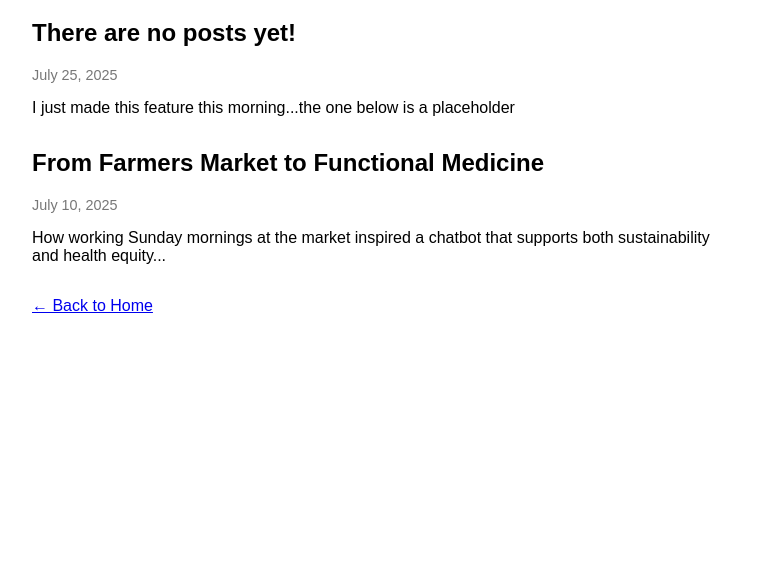
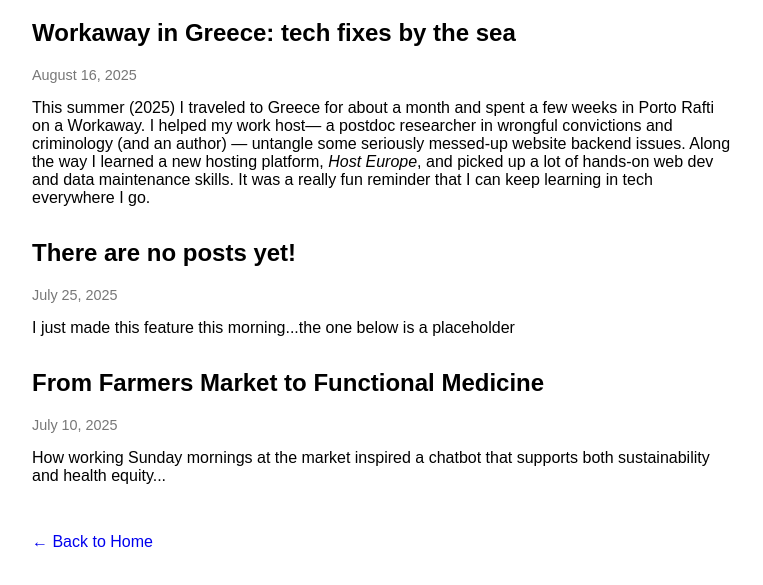
Before and after one commit to lfaris1234/lfaris1234.github.io, a plain HTML site: page blog.html in a window 1280 px wide. Shown: the part 103-688 px from the top of the page, without its empty margins (258-1021 px from the left). Drawn offline with Linux system fonts and the light colour scheme.

Commit message:
greek post

```diff
--- a/blog.html
+++ b/blog.html
@@ -22,10 +22,24 @@
       color: #777;
       font-size: 0.9em;
     }
+    a.back {
+      display: inline-block;
+      margin-top: 1rem;
+      text-decoration: none;
+    }
   </style>
 </head>
 <body>
   <h1>What's been going on!</h1>
+
+  <div class="post">
+    <h2>Workaway in Greece: tech fixes by the sea</h2>
+    <div class="timestamp">August 16, 2025</div>
+    <p>
+      This summer (2025) I traveled to Greece for about a month and spent a few weeks in Porto Rafti on a Workaway. I helped my work host— a postdoc researcher in wrongful convictions and criminology (and an author) — untangle some seriously messed-up website backend issues. Along the way I learned a new hosting platform, <em>Host Europe</em>, and picked up a lot of hands-on web dev and data maintenance skills. It was a really fun reminder that I can keep learning in tech everywhere I go.
+    </p>
+  </div>
+
   <div class="post">
     <h2>There are no posts yet!</h2>
     <div class="timestamp">July 25, 2025</div>
@@ -38,7 +52,6 @@
     <p>How working Sunday mornings at the market inspired a chatbot that supports both sustainability and health equity...</p>
   </div>
 
+  <a class="back" href="index.html">← Back to Home</a>
 </body>
 </html>
-
-<a href="index.html">← Back to Home</a>
```
